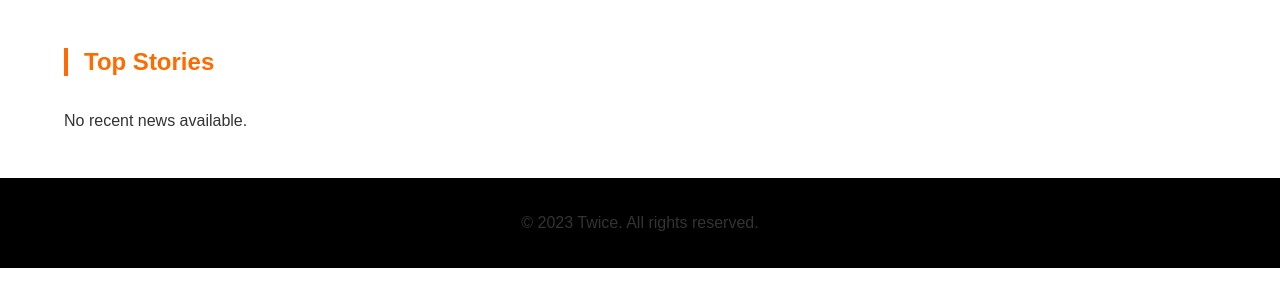
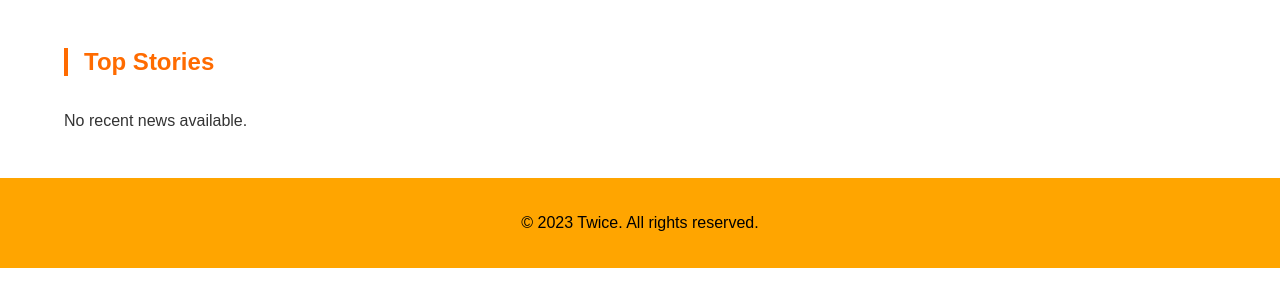
Before and after one commit to deoug45/twice, a PHP site: page /index.php in a window 1280 px wide. Shown: the part 196-503 px from the top of the page. Run offline with PHP 8.4, Linux system fonts and the light colour scheme.

Commit message:
Add files via upload

```diff
--- a/styles.css
+++ b/styles.css
@@ -149,8 +149,8 @@ nav a.active {
 
 /* Footer */
 footer {
-  background-color: black;
-  color: ornage;
+  background-color:orange;
+  color:black;
   padding: 20px;
   text-align: center;
 }
```
